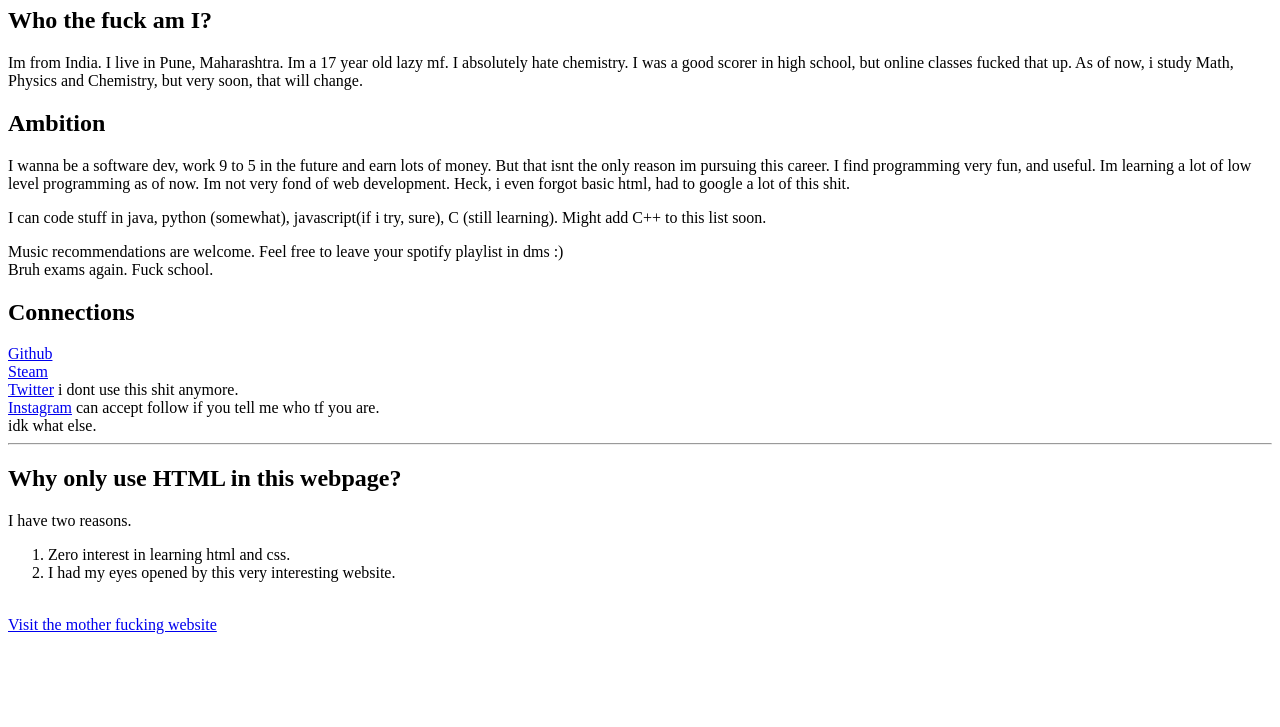
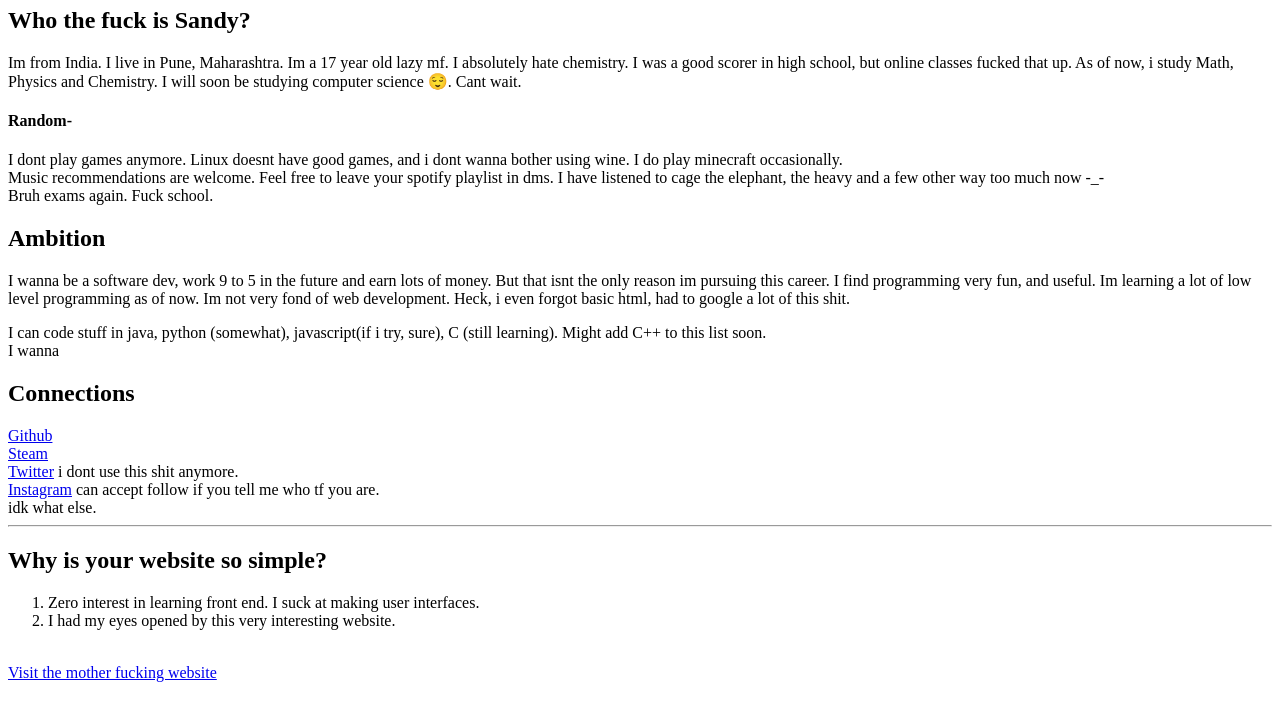
Before and after one commit to OmiSingh04/OmiSingh04.github.io, a plain HTML site: page index.html in a window 1280 px wide. Shown: the part 73-800 px from the top of the page. Drawn offline with Linux system fonts and the light colour scheme.

Commit message:
weeee anoteher one but who gives a fuck

```diff
--- a/index.html
+++ b/index.html
@@ -1,17 +1,19 @@
 <!DOCTYPE html>
-<html>
-    <body>
-<h1>
-    Sandy's Webpage.
+<html > <body > <h1 > Sandy 's Webpage.
 </h1>
 
 <h2>
-    Who the fuck am I?
+    Who the fuck is Sandy?
 </h2>
  <p>
     Im from India. I live in Pune, Maharashtra.
     Im a 17 year old lazy mf. I absolutely hate chemistry. I was a good scorer in high school, but online classes fucked that up.
-    As of now, i study Math, Physics and Chemistry, but very soon, that will change.
+    As of now, i study Math, Physics and Chemistry. I will soon be studying computer science &#128524. Cant wait.
+</p>
+
+<h4>Random-</h4>
+<p>I dont play games anymore. Linux doesnt have good games, and i dont wanna bother using wine. I do play minecraft occasionally. <br>Music recommendations are welcome. Feel free to leave your spotify playlist in dms. I have listened to cage the elephant, the heavy and a few other way too much now -_- <br>
+    Bruh exams again. Fuck school. <br>
 </p>
 
 
@@ -20,9 +22,11 @@
 </h2>
 <p>I wanna be a software dev, work 9 to 5 in the future and earn lots of money.
 But that isnt the only reason im pursuing this career. I find programming very fun, and useful. Im learning a lot of low level programming as of now.
-Im not very fond of web development. Heck, i even forgot basic html, had to google a lot of this shit.</p><p> I can code stuff in java, python (somewhat), javascript(if i try, sure), C (still learning). Might add C++ to this list soon.<br>
-<p>Music recommendations are welcome. Feel free to leave your spotify playlist in dms :) <br>
-Bruh exams again. Fuck school.
+Im not very fond of web development. Heck, i even forgot basic html, had to google a lot of this shit.</p>
+
+
+<p> I can code stuff in java, python (somewhat), javascript(if i try, sure), C (still learning). Might add C++ to this list soon. <br>
+I wanna
 </p>
 
 <h2>Connections</h2>
@@ -33,10 +37,10 @@ Bruh exams again. Fuck school.
 idk what else.
 
 <hr>
-<h2>Why only use HTML in this webpage?</h2>
-<p>I have two reasons.
+<h2>Why is your website so simple?</h2>
+<p>
     <ol>
-     <li>Zero interest in learning html and css. </li>
+     <li>Zero interest in learning front end. I suck at making user interfaces.</li>
      <li>I had my eyes opened by this very interesting website.</li>
     </ol>
 </p>
```
Also changed, not shown: 1 other file.
